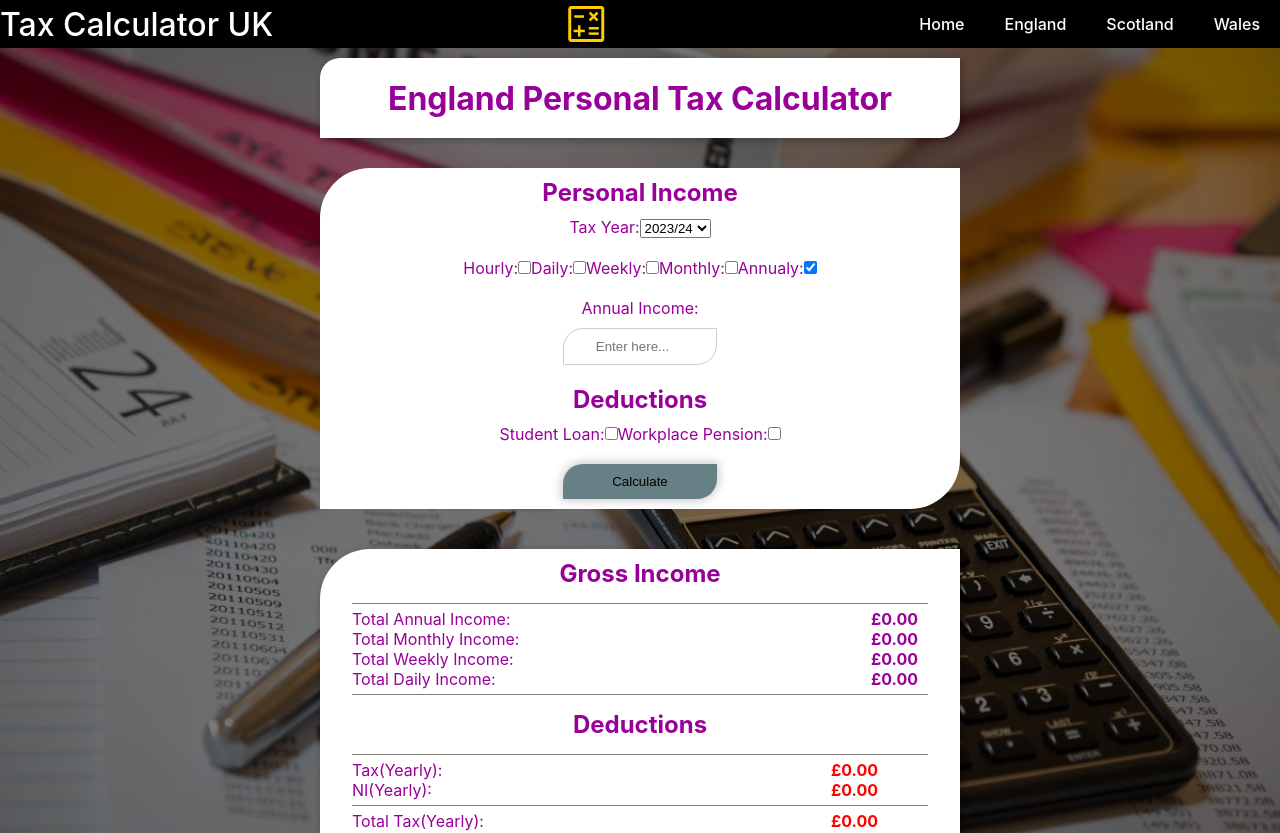
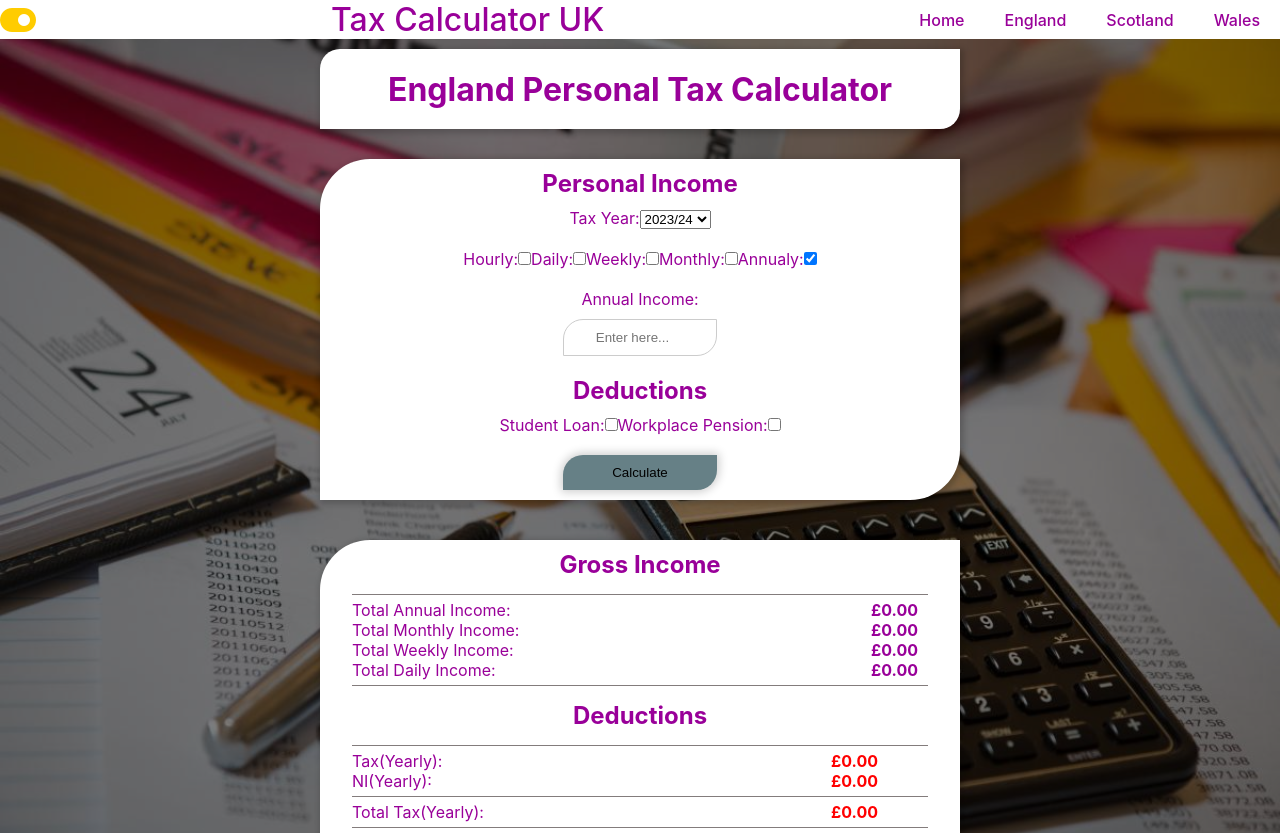
Before and after one commit to asaad227/taxCalculator, a React (Create React App) app: page /england in a window 1280 px wide. Shown: the top 833 px of the page. Built offline with nearby package versions, Linux system fonts and the light colour scheme.

Commit message:
dark mode toggle added to the project

```diff
--- a/public/index.html
+++ b/public/index.html
@@ -40,5 +40,6 @@
       To begin the development, run `npm start` or `yarn start`.
       To create a production bundle, use `npm run build` or `yarn build`.
     -->
+    <script src="https://kit.fontawesome.com/bb76509ad4.js" crossorigin="anonymous"></script>
   </body>
 </html>
--- a/src/Form/index.css
+++ b/src/Form/index.css
@@ -3,9 +3,9 @@ form{
     width: 50vw;
     margin: 20px auto;
     background-color:var(--main-bg-color);
-    box-sizing: border-box;
-    box-shadow: var(--main-shadow-color);
-    color:var(--main-text-color);
+  box-sizing: border-box;
+  box-shadow: 2px 2px 6px 2px var(--main-shadow-color);
+  color: var(--main-text-color);
     border-top-left-radius: 50px;
     border-bottom-right-radius: 50px;
 }
--- a/src/Nav-bar/index.css
+++ b/src/Nav-bar/index.css
@@ -3,15 +3,18 @@ nav{
     flex-direction: row;
     align-items: center;
     justify-content: space-between;
-    background-color: black;
+    background-color: var(--main-bg-color);
     width: 100vw;
 }
+.fas{
+    font-size: 2rem;
+    color: #ffcc00;}
 .material-symbols-outlined{
     font-size: 3rem;
     color: #ffcc00;
 }
 nav h1{
-    color: white;
+    color:var(--main-text-color);
     font-size: 2rem;
     font-weight: 500;
     margin: 0;
@@ -37,7 +40,7 @@ nav ul{
 
 nav ul li a{
     text-decoration: none;
-    color: white;
+    color: var(--main-text-color);
     font-size: 1rem;
     font-weight: 500;
     margin: 0 20px;
--- a/src/Nav-bar/index.js
+++ b/src/Nav-bar/index.js
@@ -1,15 +1,48 @@
-import React from 'react';
+import React,{useState} from 'react';
 import "./index.css";
 import { Link } from 'react-router-dom';
+/*
+  --main-bg-color: #ffffff;
+  --main-text-color: #990099;
+  --main-border-color: #668086;
+  --main-shadow-color: rgba(0,0,0,0.2);
+*/
+export default function NavBar() {
+  const [toggle, setToggle] = useState(false);
 
-export default function NavBar() {
+  function handleClick(color1,color2,color3,color4){
+    setToggle(!toggle);
+    /*
+      --main-bg-color: #ffffff;
+  --main-text-color: #990099;
+  --main-border-color: #668086;
+  --main-shadow-color: rgba(0,0,0,0.2); */
+  if(toggle){
+    document.documentElement.style.setProperty('--main-bg-color', color1);
+    document.documentElement.style.setProperty('--main-text-color', color2);
+    document.documentElement.style.setProperty('--main-border-color', color3);
+    document.documentElement.style.setProperty('--main-shadow-color', color4);
+  }else{
+    color1 = '#ffffff';
+    color2 = '#990099';
+    color3 = '#668086';
+    color4 = 'rgba(0,0,0,0.2)';
+    document.documentElement.style.setProperty('--main-bg-color', color1);
+    document.documentElement.style.setProperty('--main-text-color', color2);
+    document.documentElement.style.setProperty('--main-border-color', color3);
+    document.documentElement.style.setProperty('--main-shadow-color', color4);
+  }
+  }
+
   return (
 
         <nav>
+         <i className={toggle? 'fas fa-toggle-off':'fas fa-toggle-on'} onClick={()=>handleClick('black','white','yellow','#f6f6f6')}></i>
             <h1>Tax Calculator UK</h1>
-            <span className="material-symbols-outlined">
+
+            {/* <span className="material-symbols-outlined">
 calculate
-</span>
+</span> */}
             <ul>
                 <li><Link to="/">Home</Link></li>
                 <li><Link to="/england">England</Link></li>
--- a/src/index.css
+++ b/src/index.css
@@ -18,10 +18,9 @@ body {
   background-repeat: no-repeat;
   background-position: center;
   background-attachment: fixed;
-  background-color: #cccccc;
+  background-color:rgba(0,0,0,0.5);
   background-blend-mode: overlay;
-  background-color: rgba(0, 0, 0, 0.5);
-  background-blend-mode: overlay;
+
   font-family: -apple-system, BlinkMacSystemFont, 'Segoe UI', 'Roboto', 'Oxygen',
     'Ubuntu', 'Cantarell', 'Fira Sans', 'Droid Sans', 'Helvetica Neue',
     sans-serif;
```
